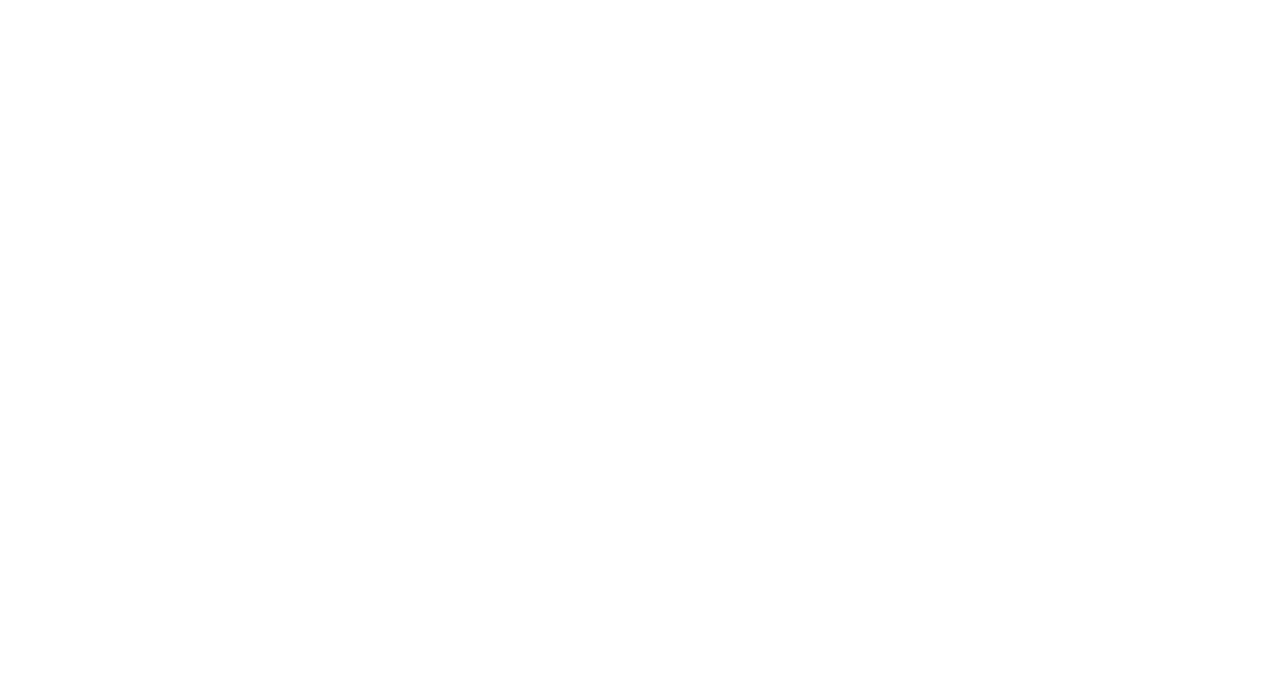
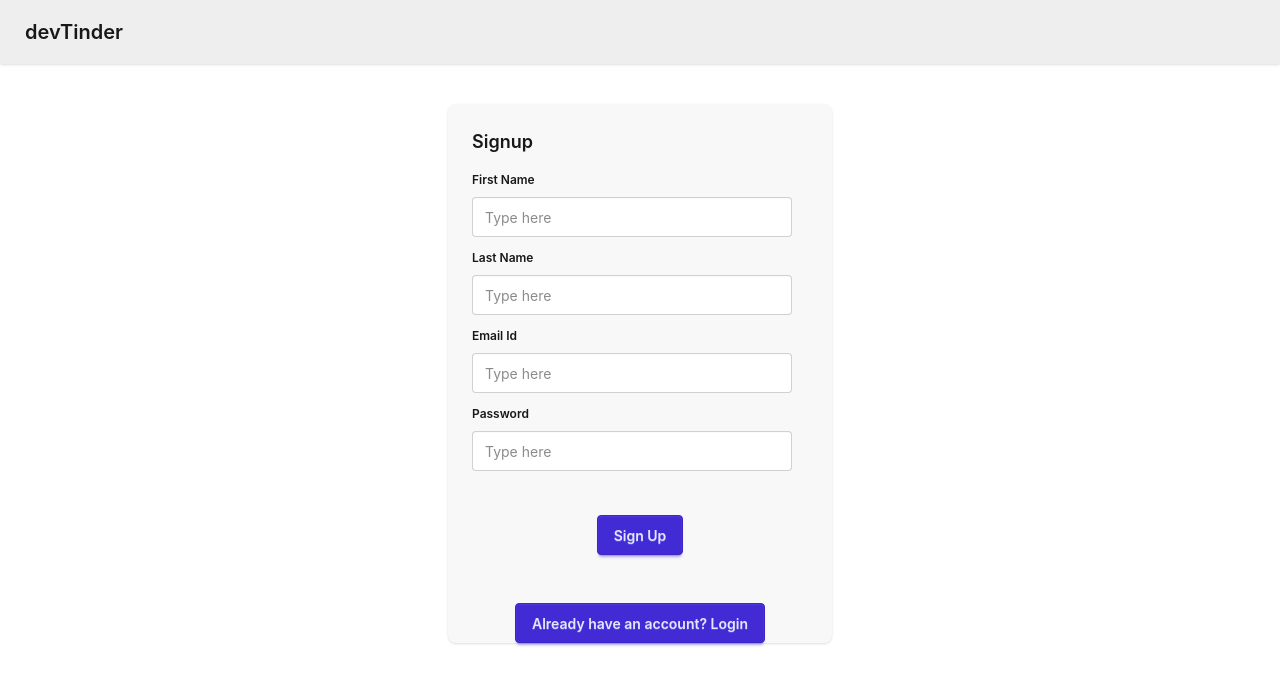
Before and after one commit to akshatpal/devTinder-frontEnd, a React (Vite) app: page /signup in a window 1280 px wide. Before the commit this address had no page. Shown: the top 684 px of the page. Built offline with nearby package versions, Linux system fonts and the light colour scheme; no server answers.

Commit message:
feat: add core frontend components including authentication, feed, and request views

```diff
--- a/src/App.jsx
+++ b/src/App.jsx
@@ -7,6 +7,7 @@
 import appStore from "./utils/appStore"
 import Connections from "./components/Connections"
 import Requests from "./components/Requests"
+import Signup from "./components/Signup"
 
 function App() {
 
@@ -21,6 +22,7 @@
               <Route path="profile" element={<Profile />} />
               <Route path="connections" element={<Connections />} />
               <Route path="requests" element={<Requests />} />
+              <Route path="signup" element={<Signup />} />
             </Route>
           </Routes>
         </BrowserRouter>
--- a/src/components/Feed.jsx
+++ b/src/components/Feed.jsx
@@ -2,7 +2,7 @@
 import { useEffect } from 'react';
 import { BASE_URL } from '../utils/constants';
 import { useDispatch } from 'react-redux';
-import { addFeed } from '../utils/feedSlice';
+import { addFeed, removeFeed } from '../utils/feedSlice';
 import { useSelector } from 'react-redux';
 import UserCard from './UserCard';
 
@@ -12,7 +12,6 @@
 
   const getFeed = async () => {
     try{
-      if(feed) return;
       const res = await axios.get(BASE_URL + '/user/feed', {
         withCredentials: true
       });
@@ -22,14 +21,20 @@
     }
   }
 
+  const handleRefresh = () => {
+    dispatch(removeFeed());
+    getFeed();
+  }
+
   useEffect(() => {
-    getFeed();
+    if (!feed) getFeed();
   }, [])
+
   return (feed &&
     <div className="flex flex-col gap-4 justify-center items-center">
       {
         feed?.map((user) => {
-          return <UserCard key={user?._id} user={user} action="send" req={{}}/>
+          return <UserCard key={user?._id} user={user} action="send" req={{}} onRefresh={handleRefresh}/>
         })
       }
     </div>
--- a/src/components/Login.jsx
+++ b/src/components/Login.jsx
@@ -4,6 +4,7 @@
 import { addUser } from "../utils/userSlice";
 import { useNavigate } from "react-router-dom";
 import { BASE_URL } from "../utils/constants";
+import { Link } from "react-router-dom";
 
 const Login = () => {
 
@@ -45,6 +46,9 @@
                         <button className="btn btn-primary" onClick={handleLogin}>Login</button>
                     </div>
                 </div>
+                <div className="card-actions justify-center mt-6">
+                    <Link className="btn btn-primary" to='/signup'>Sign Up</Link>
+                </div>
             </div>
         </div>
     )
--- a/src/components/Requests.jsx
+++ b/src/components/Requests.jsx
@@ -24,7 +24,7 @@
   return (
     <div className="flex justify-center flex-col items-center">
         {request.map((req) => {
-            return <UserCard key={req._id} user={req.fromUserId} req={req} action='requests' />
+            return <UserCard key={req._id} user={req.fromUserId} req={req} action='requests' onRefresh={fetchRequests} />
         })}
     </div>
   )
--- /dev/null
+++ b/src/components/Signup.jsx
@@ -0,0 +1,72 @@
+import React from 'react'
+import { useState } from 'react'
+import { useDispatch } from 'react-redux'
+import { BASE_URL } from '../utils/constants'
+import { addUser } from '../utils/userSlice'
+import axios from 'axios'
+import { Link, useNavigate } from 'react-router-dom'
+
+const Signup = () => {
+    const [firstName, setFirstName] = useState('');
+    const [lastName, setLastName] = useState('');
+    const [emailId, setEmailId] = useState('');
+    const [password, setPassword] = useState('');
+    const [error, setError] = useState('');
+
+    const dispatch = useDispatch();
+    const navigate = useNavigate();
+
+    const handleSignup = async () => {
+        setError("");
+        try {
+            const res = await axios.post(BASE_URL + '/signup', {
+                firstName,
+                lastName,
+                emailId,
+                password
+            }, {withCredentials:true});
+            dispatch(addUser(res.data.user));
+            navigate('/profile');
+        } catch (err) {
+            setError(err.response?.data?.message || "Something went wrong. Please try again.");
+        }
+    }
+  return (
+    <div>
+         <div className="flex justify-center my-10">
+            <div className="card bg-base-200 w-96 shadow-sm">
+                <div className="card-body">
+                    <h2 className="card-title text-center">Signup</h2>
+                    <div>
+                        <fieldset className="fieldset">
+                            <legend className="fieldset-legend">First Name</legend>
+                            <input type="text" className="input" value={firstName} onChange={(e) => setFirstName(e.target.value)} placeholder="Type here" />
+                        </fieldset>
+                        <fieldset className="fieldset">
+                            <legend className="fieldset-legend">Last Name</legend>
+                            <input type="text" className="input" value={lastName} onChange={(e) => setLastName(e.target.value)} placeholder="Type here" />
+                        </fieldset>
+                        <fieldset className="fieldset">
+                            <legend className="fieldset-legend">Email Id</legend>
+                            <input type="text" className="input" value={emailId} onChange={(e) => setEmailId(e.target.value)} placeholder="Type here" />
+                        </fieldset>
+                        <fieldset className="fieldset">
+                            <legend className="fieldset-legend">Password</legend>
+                            <input type="password" className="input" value={password} onChange={(e) => setPassword(e.target.value)} placeholder="Type here" />
+                        </fieldset>
+                    </div>
+                    <p className="text-red-500">{error}</p>
+                    <div className="card-actions justify-center mt-6">
+                        <button className="btn btn-primary" onClick={handleSignup}>Sign Up</button>
+                    </div>
+                </div>
+                <div className="card-actions justify-center mt-6">
+                    <Link className="btn btn-primary" to='/login'>Already have an account? Login</Link>
+                </div>
+            </div>
+        </div>
+    </div>
+  )
+}
+
+export default Signup
--- a/src/components/UserCard.jsx
+++ b/src/components/UserCard.jsx
@@ -2,16 +2,16 @@
 import axios from 'axios';
 import { BASE_URL } from '../utils/constants';
 
-const UserCard = ({user, action, req}) => {
+const UserCard = ({user, action, req, onRefresh}) => {
+
 
     const reviewConnection = async (type,status) => {
         try {
-            console.log(req._id || user._id)
-            const res = await axios.post(BASE_URL + '/request/'+type +'/'+status +'/'+ (req._id ? req._id : user._id), {
+            await axios.post(BASE_URL + '/request/'+type +'/'+status +'/'+ (req._id ? req._id : user._id), {
             }, {
                 withCredentials: true
             });
-            console.log(res);
+            if (onRefresh) onRefresh();
         } catch (error) {
             console.log(error);
         }
@@ -21,7 +21,7 @@
             <div className="card bg-base-200 w-96 shadow-sm">
                 <figure>
                     <img
-                        src="https://img.daisyui.com/images/stock/photo-1606107557195-0e29a4b5b4aa.webp"
+                        src="https://encrypted-tbn0.gstatic.com/images?q=tbn:ANd9GcQbksj9NS4J0zAJN5LEwzN6i0tV5dtgZmR89UzhDAK7CYCIsFvpajnCeHvl&s=10"
                         alt="Shoes" />
                 </figure>
                 <div className="card-body">
```
